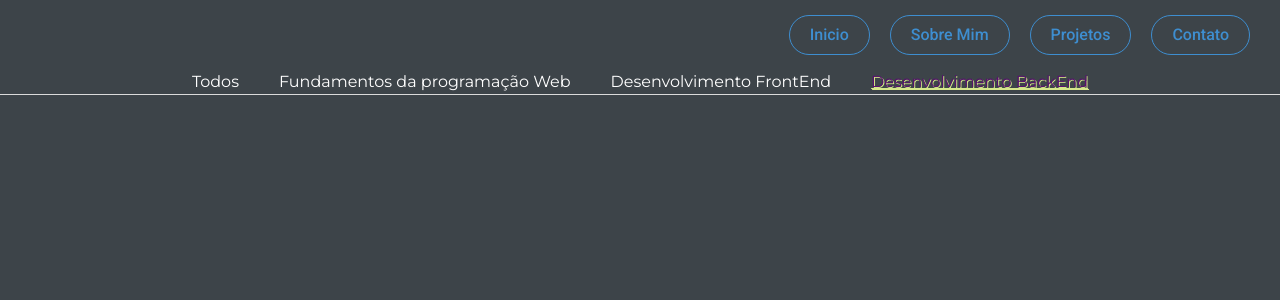
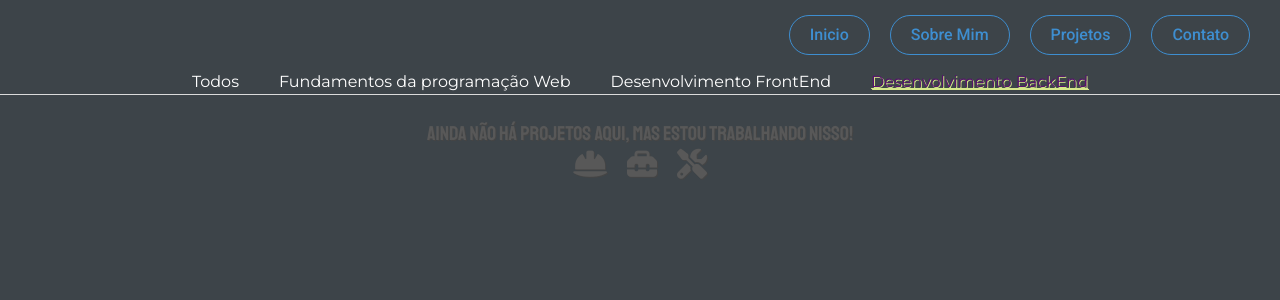
Before and after one commit to offpepe/portfolio, a React (Create React App) app: page /portfolio/projects in a window 1280 px wide. Both pictures are taken after a click on the item "Desenvolvimento BackEnd". Shown: the top 300 px of the page. Built offline with nearby package versions, Linux system fonts and the light colour scheme.

Commit message:
feat: no proj message

```diff
--- a/src/App.css
+++ b/src/App.css
@@ -1,6 +1,7 @@
 @import url('https://fonts.googleapis.com/css2?family=Roboto:wght@100;300;400;500;700&display=swap');
 @import url('https://fonts.googleapis.com/css2?family=Montserrat&display=swap');
 @import url('https://fonts.googleapis.com/css2?family=Oswald:wght@500&display=swap');
+@import url('https://fonts.googleapis.com/css2?family=Staatliches&display=swap');
 @import "https://cdn.jsdelivr.net/npm/bulma@0.9.2/css/bulma.min.css";
 
 * {
@@ -325,6 +326,19 @@ body {
   font-family: 'Oswald', sans-serif;
 }
 
+.no-proj-message {
+  color: #585858;
+  font-family: 'Staatliches', cursive;
+  font-size: 20px;
+  text-shadow: 1px 1px #454545;
+  text-align: center;
+}
+
+.message-icons i {
+  font-size: 30px;
+  margin: 0px 10px;
+}
+
 .fade-in {
 	-webkit-animation: fade-in 1.2s cubic-bezier(0.390, 0.575, 0.565, 1.000) both;
 	        animation: fade-in 1.2s cubic-bezier(0.390, 0.575, 0.565, 1.000) both;
--- a/src/pages/Projects.js
+++ b/src/pages/Projects.js
@@ -45,7 +45,16 @@ class Projects extends Component {
         return (
             <main className="about fade-in">
                 <ProjectTabs handler={ this.queryChangeHandler } projects={ projects } />
-                <ProjectList className="project-list" projects={ filteredProjects } />
+                {filteredProjects.length > 0 ?
+                <ProjectList className="project-list" projects={ filteredProjects } /> :
+                  <div className="no-proj-message">
+                  <p>
+                    Ainda não há projetos aqui, mas estou trabalhando nisso!<br/>
+                  </p>
+                    <div className="message-icons">
+                      <i class="fas fa-hard-hat"/><i class="fas fa-toolbox"/><i class="fas fa-tools"/>
+                      </div>
+                  </div>}
             </main>
         );
     }
```
